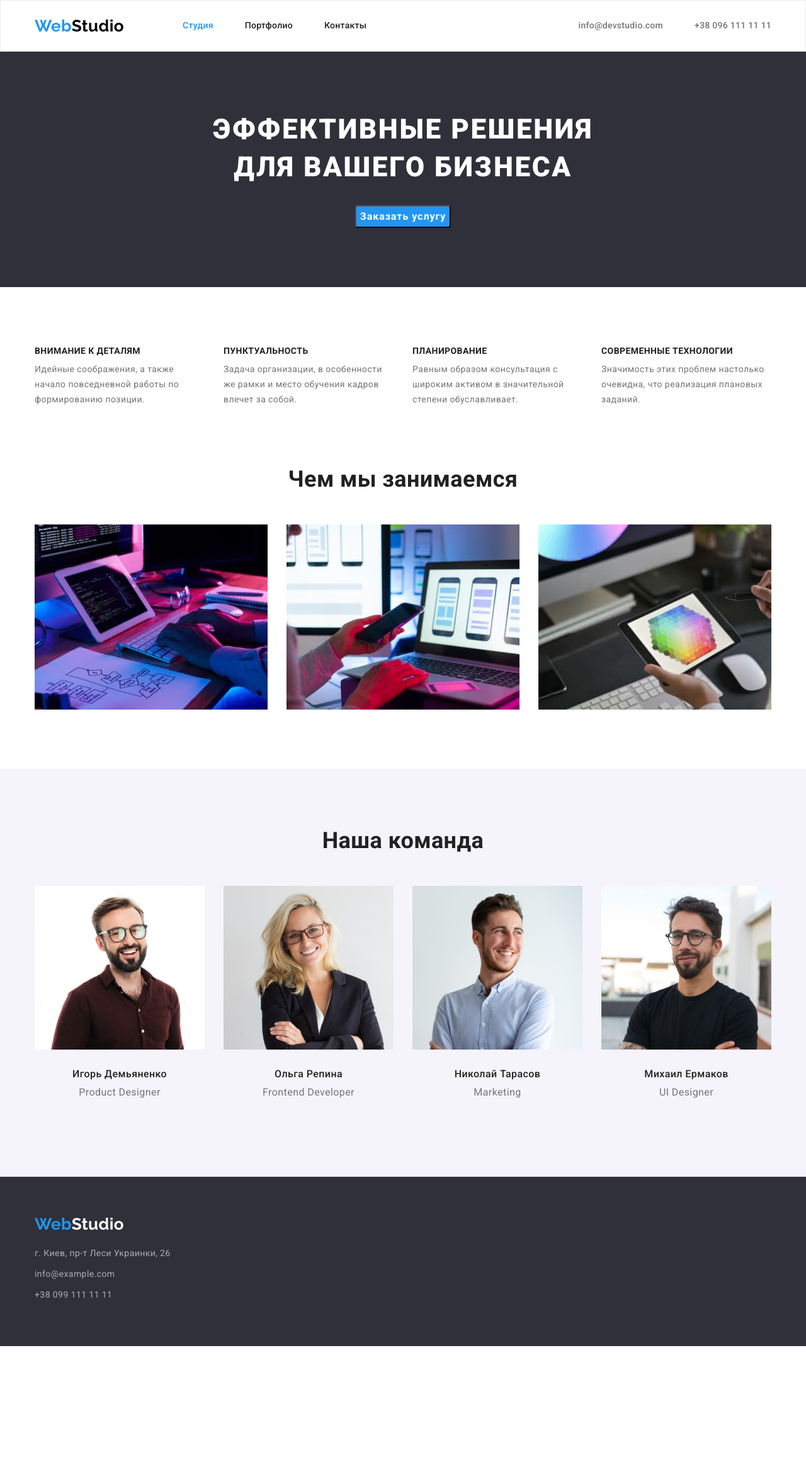
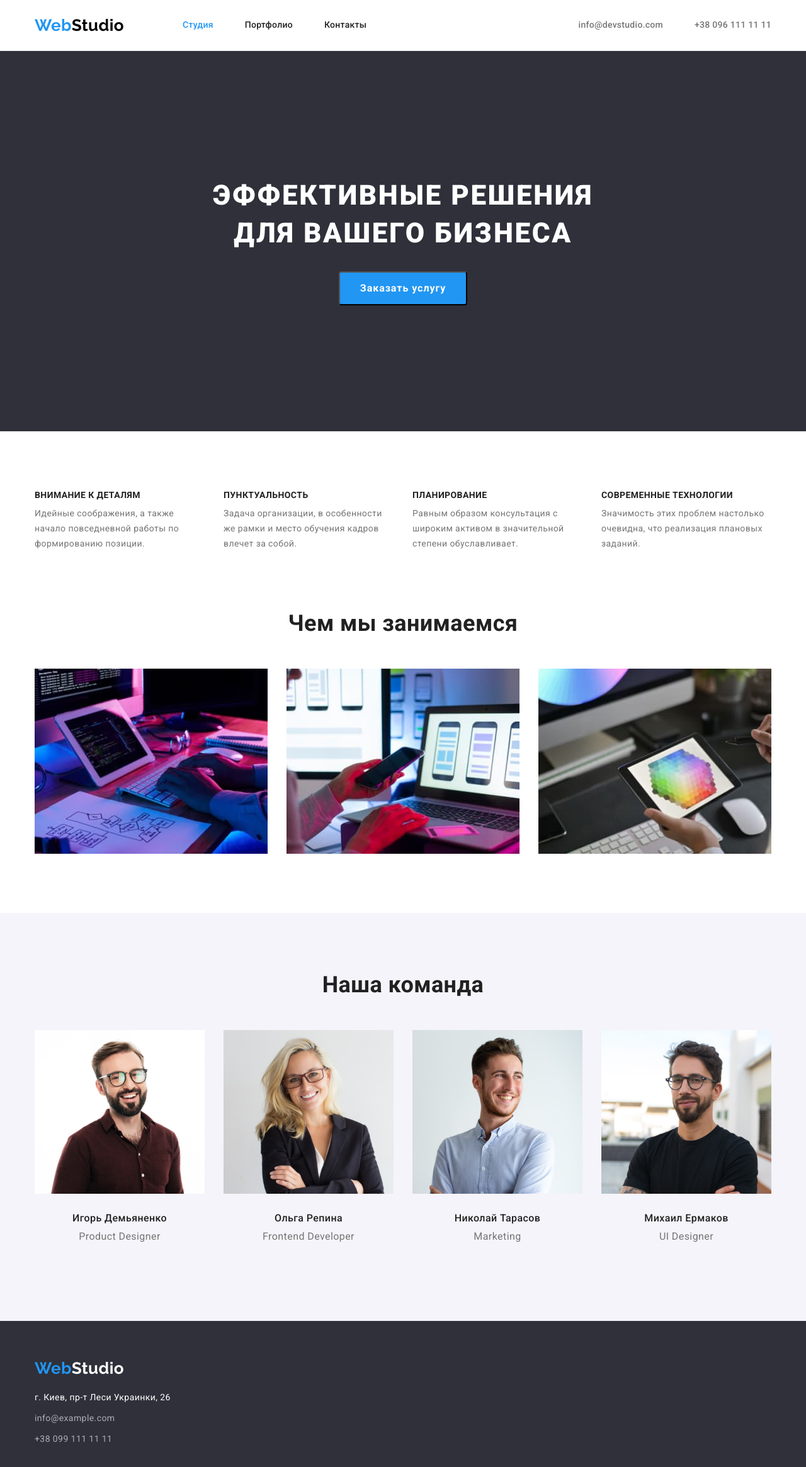
Before and after one commit to Eric-Ramirez-90/goit-markup-hw-03, a plain HTML site: page index.html in a window 1280 px wide. Shown: the whole page at 63% size. Before the commit the page ends 2138 px from the top, so only its background shows below. Drawn offline with nearby package versions, Linux system fonts and the light colour scheme.

Commit message:
fix all the nuances

```diff
--- a/css/style.css
+++ b/css/style.css
@@ -65,6 +65,7 @@ p {
 
 img {
   display: block;
+  max-width: 100%;
 }
 
 /* Частковий ресет стилей браузера end */
@@ -102,8 +103,10 @@ img {
   align-items: center;
 }
 
+/* Header Section */
+
 .header {
-  border: 1px solid #ececec;
+  border-bottom: 1px solid #ececec;
 }
 /* Header logo */
 .logo {
@@ -165,11 +168,18 @@ img {
 }
 
 /* Section Hero */
+
 .hero {
+  padding-top: 200px;
+  padding-bottom: 200px;
+
   background-color: var(--hero-background-color);
   text-align: center;
 }
 .hero .title {
+  max-width: 696px;
+  margin-left: auto;
+  margin-right: auto;
   margin-bottom: 30px;
 
   color: var(--hero-text-color);
@@ -181,6 +191,7 @@ img {
   text-transform: uppercase;
 }
 .button {
+  padding: 10px 32px;
   border-radius: 4px;
 
   color: var(--hero-text-color);
@@ -196,6 +207,7 @@ img {
 }
 
 /* Section Benefits */
+
 .benefits .items {
   display: flex;
   gap: 30px;
@@ -280,6 +292,8 @@ img {
 
 /* Footer */
 .footer {
+  padding-top: 60px;
+  padding-bottom: 60px;
   color: var(--hero-text-color);
   background-color: var(--hero-background-color);
 
@@ -287,13 +301,7 @@ img {
   font-size: 14px;
   line-height: 1.71;
 }
-.footer .accent {
-  color: var(--hero-text-color);
-}
-.footer .container {
-  padding-top: 60px;
-  padding-bottom: 60px;
-}
+
 .footer .logo {
   display: inline-block;
   margin-bottom: 20px;
@@ -303,7 +311,6 @@ img {
 }
 .address .link {
   display: inline-block;
-  margin-bottom: 9px;
 
   color: rgba(255, 255, 255, 0.6);
 
@@ -316,6 +323,12 @@ img {
 .address .link:focus {
   color: var(--accent-text-color);
 }
+.address .link:not(:last-child) {
+  margin-bottom: 9px;
+}
+.footer .accent {
+  color: var(--hero-text-color);
+}
 
 /* Page Porfolio */
 
@@ -323,12 +336,13 @@ img {
 .filter {
   display: flex;
   justify-content: center;
-  margin-bottom: 56px;
+  margin-bottom: 50px;
 }
 .filter .item:not(:last-child) {
   margin-right: 8px;
 }
 .filter-btn {
+  padding: 6px 22px;
   border: #f5f4fa;
   border-radius: 4px;
 
--- a/index.html
+++ b/index.html
@@ -54,12 +54,9 @@
     <!--Main of Page-->
     <main>
       <!--Hero Section-->
-      <section class="hero section">
+      <section class="hero">
         <div class="container">
-          <h1 class="title">
-            Эффективные решения <br />
-            для вашего бизнеса
-          </h1>
+          <h1 class="title">Эффективные решения для вашего бизнеса</h1>
           <button class="button" type="button">Заказать услугу</button>
         </div>
       </section>
@@ -198,7 +195,8 @@
         >
 
         <address class="address">
-          <a class="link line" href="">г. Киев, пр-т Леси Украинки, 26</a><br />
+          <a class="link line accent" href="">г. Киев, пр-т Леси Украинки, 26</a
+          ><br />
           <a class="link line" href="mailto:info@example.com"
             >info@example.com</a
           >
```
Also changed, not shown: portfolio.html (+2 -1 lines).
